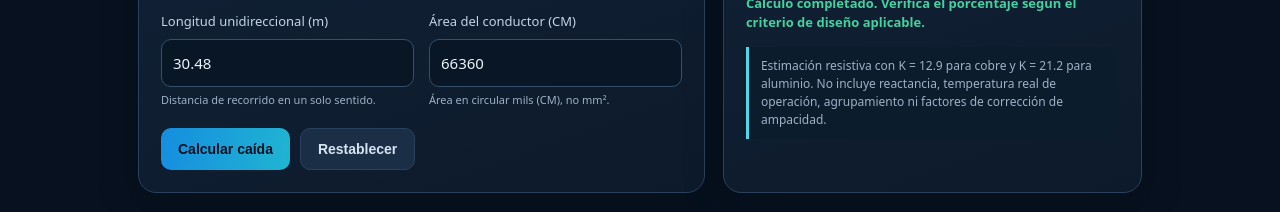
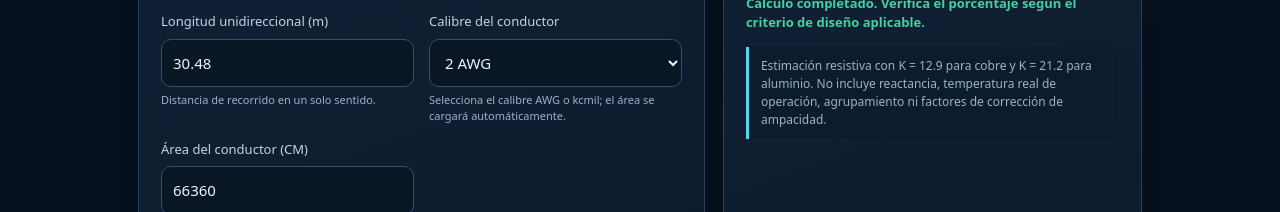
Before and after one commit to bgarciagomez23-bit/ElectroPro-GT, a plain HTML site: page web/index.html in a window 1280 px wide. Shown: the part 563-775 px from the top of the page. Drawn offline with Linux system fonts and the light colour scheme.

Commit message:
Add conductor gauge selector to voltage drop calculator

```diff
--- a/web/index.html
+++ b/web/index.html
@@ -25,7 +25,10 @@ h1{font-size:clamp(27px,4vw,38px);line-height:1.12;margin:0 0 9px}.intro{color:v
 <div class="field"><label for="voltage">Tensión del sistema (V)</label><input id="voltage" type="number" min="1" step="any" value="240"></div>
 <div class="field"><label for="current">Corriente (A)</label><input id="current" type="number" min="0" step="any" value="40"></div>
 <div class="field"><label for="length">Longitud unidireccional (m)</label><input id="length" type="number" min="0" step="any" value="30.48"><div class="hint">Distancia de recorrido en un solo sentido.</div></div>
-<div class="field"><label for="area">Área del conductor (CM)</label><input id="area" type="number" min="1" step="any" value="66360"><div class="hint">Área en circular mils (CM), no mm².</div></div>
+<div class="field"><label for="gauge">Calibre del conductor</label><select id="gauge">
+<option value="4110">14 AWG</option><option value="6530">12 AWG</option><option value="10380">10 AWG</option><option value="16510">8 AWG</option><option value="26240">6 AWG</option><option value="41740">4 AWG</option><option value="52620">3 AWG</option><option value="66360" selected>2 AWG</option><option value="83690">1 AWG</option><option value="105600">1/0 AWG</option><option value="133100">2/0 AWG</option><option value="167800">3/0 AWG</option><option value="211600">4/0 AWG</option><option value="250000">250 kcmil</option><option value="300000">300 kcmil</option><option value="350000">350 kcmil</option><option value="400000">400 kcmil</option><option value="500000">500 kcmil</option><option value="600000">600 kcmil</option><option value="700000">700 kcmil</option><option value="750000">750 kcmil</option><option value="800000">800 kcmil</option><option value="900000">900 kcmil</option><option value="1000000">1000 kcmil</option><option value="custom">Otro / ingresar área manualmente</option>
+</select><div class="hint">Selecciona el calibre AWG o kcmil; el área se cargará automáticamente.</div></div>
+<div class="field"><label for="area">Área del conductor (CM)</label><input id="area" type="number" min="1" step="any" value="66360"><div class="hint">Área en circular mils (CM). Puedes editarla si seleccionas “Otro”.</div></div>
 </div><div class="actions"><button class="primary" id="calc">Calcular caída</button><button class="secondary" id="reset">Restablecer</button></div>
 </section>
 <aside class="card result"><h2>Resultado del cálculo</h2>
@@ -51,6 +54,7 @@ function calculate(){
  $('status').textContent=pct>5?'Caída elevada: revisa el diseño y los criterios aplicables.':'Cálculo completado. Verifica el porcentaje según el criterio de diseño aplicable.';
  $('status').className=pct>5?'status warn':'status';
 }
+$('gauge').addEventListener('change',()=>{const selected=$('gauge').value;if(selected!=='custom')$('area').value=selected;else $('area').focus();calculate()});
 $('calc').addEventListener('click',calculate);
 $('reset').addEventListener('click',()=>{ $('system').value='1';$('material').value='12.9';$('conductorType').value='THHN/THWN-2';$('voltage').value='240';$('current').value='40';$('length').value='30.48';$('area').value='66360';calculate()});
 calculate();
```
